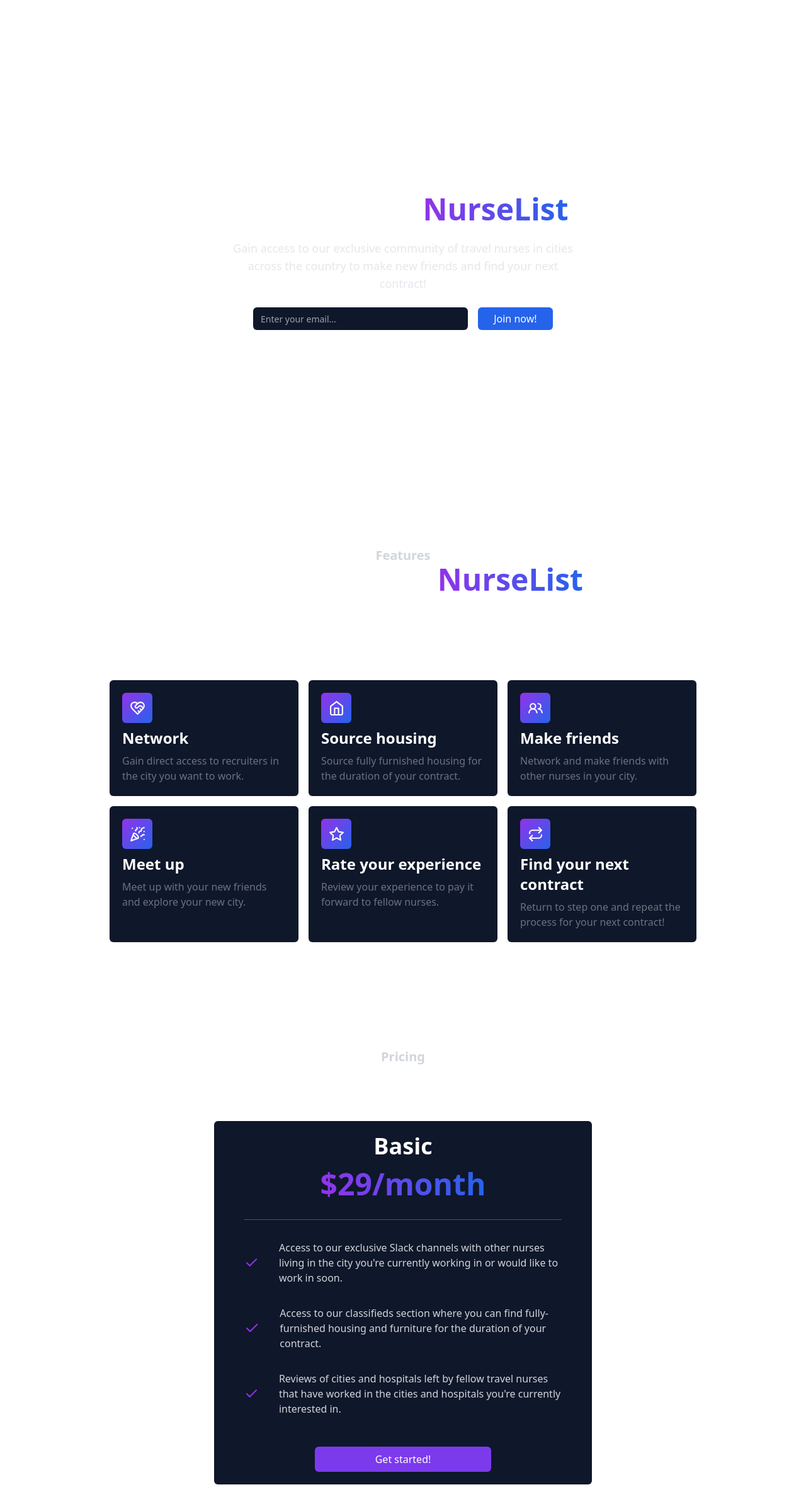
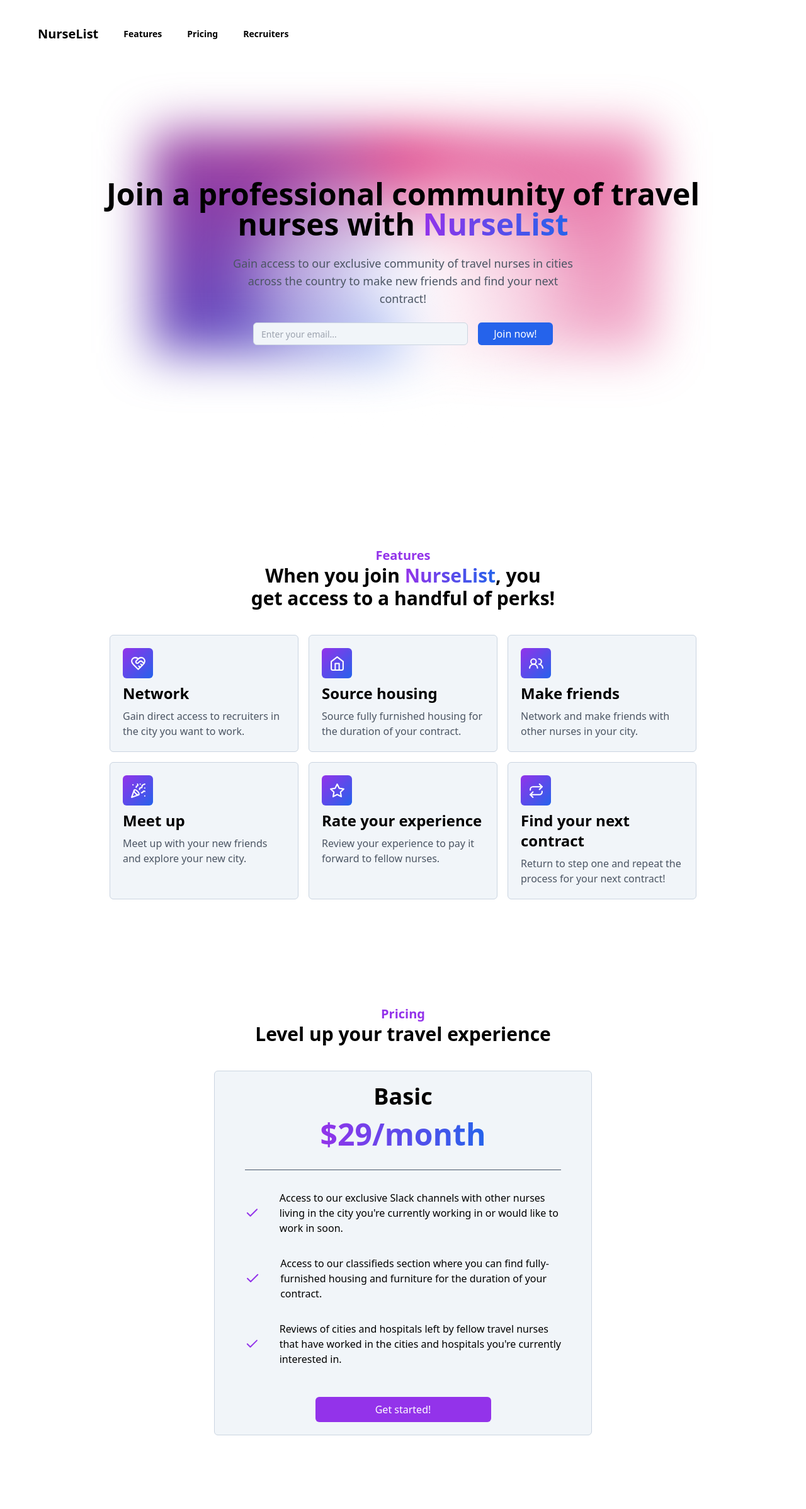
Before and after one commit to tjvonbr/nurse-list, a Next.js app: page / in a window 1280 px wide. Shown: the top 2396 px of the page at 63% size. Built offline with nearby package versions, Linux system fonts and the light colour scheme.

Commit message:
light version for landing page

```diff
--- a/src/app/(marketing)/page.tsx
+++ b/src/app/(marketing)/page.tsx
@@ -22,14 +22,14 @@
           gtag('js', new Date());
 
           gtag('config', 'G-LGC0GGQ5E1');
-        `}
+          `}
       </Script>
       <Navbar />
       <HomeOperations />
 
       <section id="features" className="flex flex-col items-center">
-        <h2 className="text-gray-300 text-xl font-black">Features</h2>
-        <p className="w-full md:w-1/2 text-center text-5xl font-bold">
+        <h2 className="text-xl text-purple-600 font-black">Features</h2>
+        <p className="w-full md:w-1/2 text-center text-3xl text-black font-bold">
           When you join{" "}
           <span className="font-black from-purple-600 to-blue-600 bg-gradient-to-r bg-clip-text text-transparent">
             NurseList
@@ -43,14 +43,14 @@
 
             return (
               <div
-                className="md:w-[300px] p-5 flex flex-col space-y-2 rounded-md bg-slate-900"
+                className="md:w-[300px] p-5 flex flex-col space-y-2 rounded-md bg-slate-100 border border-slate-300"
                 key={idx}
               >
                 <div className="h-12 w-12 p5 flex justify-center items-center rounded-md from-purple-600 to-blue-600 bg-gradient-to-br">
                   <Icon color="white" size={25} />
                 </div>
-                <p className="text-2xl font-bold">{feature.title}</p>
-                <p className="text-gray-500 font-medium">
+                <p className="text-2xl text-black font-bold">{feature.title}</p>
+                <p className="text-gray-600 font-medium">
                   {feature.description}
                 </p>
               </div>
@@ -59,12 +59,12 @@
         </div>
       </section>
       <section className="my-32 flex flex-col items-center" id="pricing">
-        <h2 className="text-gray-300 text-xl font-black">Pricing</h2>
-        <p className="w-full text-center text-5xl font-bold">
+        <h2 className="text-xl text-purple-600 font-black">Pricing</h2>
+        <p className="w-full text-center text-3xl text-black font-bold">
           Level up your travel experience
         </p>
-        <div className="w-full p-5 my-10 md:w-[600px] flex flex-col items-center rounded-md bg-slate-900">
-          <p className="text-4xl text-white font-bold">Basic</p>
+        <div className="w-full p-5 my-10 md:w-[600px] flex flex-col items-center rounded-md bg-slate-100 border border-slate-300">
+          <p className="text-4xl text-black font-bold">Basic</p>
           <p className="mt-4 text-5xl from-purple-600 to-blue-600 bg-gradient-to-r bg-clip-text text-transparent font-bold">
             $29/month
           </p>
@@ -72,7 +72,7 @@
           <div className="w-[90%] flex flex-col items-center space-y-8">
             <div className="w-full flex flex-row space-x-8 items-center">
               <Check color="#9333ea" size={50} />
-              <p className="text-gray-300">
+              <p className="text-black">
                 Access to our exclusive Slack channels with other nurses living
                 in the city you&apos;re currently working in or would like to
                 work in soon.{" "}
@@ -80,7 +80,7 @@
             </div>
             <div className="w-full flex flex-row space-x-8 items-center">
               <Check color="#9333ea" size={50} />
-              <p className="text-gray-300">
+              <p className="text-black">
                 Access to our classifieds section where you can find
                 fully-furnished housing and furniture for the duration of your
                 contract.
@@ -88,14 +88,14 @@
             </div>
             <div className="w-full flex flex-row space-x-8 items-center">
               <Check color="#9333ea" size={50} />
-              <p className="text-gray-300">
+              <p className="text-black">
                 Reviews of cities and hospitals left by fellow travel nurses
                 that have worked in the cities and hospitals you&apos;re
                 currently interested in.
               </p>
             </div>
           </div>
-          <button className="w-full md:w-1/2 mt-12 bg-violet-600 hover:bg-violet-700 transition-colors rounded-md h-10">
+          <button className="w-full md:w-1/2 mt-12 bg-purple-600 hover:bg-blue-700 transition-colors rounded-md h-10">
             Get started!
           </button>
         </div>
--- a/src/components/EmailForm.tsx
+++ b/src/components/EmailForm.tsx
@@ -2,6 +2,7 @@
 
 import { useRouter, useSearchParams } from "next/navigation";
 import { useCallback, useState } from "react";
+import { Input } from "./common/Input";
 
 export default function EmailForm() {
   const [email, setEmail] = useState("");
@@ -31,8 +32,7 @@
 
   return (
     <form className="box-content w-full sm:w-1/2 flex flex-col sm:flex-row space-y-4 sm:space-y-0 sm:space-x-4 items-center">
-      <input
-        className="h-9 w-full sm:flex-grow px-3 py-2 rounded-md bg-slate-900 text-gray-300 text-sm"
+      <Input
         name="email"
         onChange={handleChange}
         placeholder="Enter your email..."
--- a/src/components/HomeOperations.tsx
+++ b/src/components/HomeOperations.tsx
@@ -4,13 +4,14 @@
   return (
     <div className="min-h-screen">
       <div className="w-full md:w-4/5 px-5 md:mt-16 lg:mt-48 m-auto flex flex-col justify-center items-center space-y-6">
-        <h1 className="text-center text-5xl font-black">
+        <div className="relative flex before:absolute before:h-[1600px] before:w-[500px] before:-translate-x-1/2 before:rounded-full before:bg-gradient-radial before:from-white before:to-transparent before:blur-2xl before:content-[''] after:absolute after:-z-20 after:h-[350px] after:w-[800px] after:bg-gradient-conic after:from-blue-600 after:via-pink-600 after:blur-2xl after:content-[''] before:dark:bg-gradient-to-br before:dark:from-transparent before:dark:to-blue-700 before:dark:opacity-10 after:-translate-x-[400px] after:-translate-y-[50px] after:dark:from-purple-900 after:dark:via-[#016fff] after:dark:opacity-40 before:lg:h-[360px] z-[-1]" />
+        <h1 className="text-center text-5xl text-black font-black">
           Join a professional community of travel nurses with{" "}
           <span className="font-black from-purple-600 to-blue-600 bg-gradient-to-r bg-clip-text text-transparent">
             NurseList
           </span>
         </h1>
-        <p className="md:w-3/5 text-center text-lg font-medium text-[#e5e7eb]">
+        <p className="md:w-3/5 text-center text-lg text-gray-600">
           Gain access to our exclusive community of travel nurses in cities
           across the country to make new friends and find your next contract!
         </p>
--- a/src/components/Navbar.tsx
+++ b/src/components/Navbar.tsx
@@ -5,7 +5,7 @@
   return (
     <header className="w-full px-10 flex justify-between items-center">
       <div className="flex items-center space-x-10">
-        <Link className="text-xl font-bold" href="/">
+        <Link className="text-xl text-black font-bold" href="/">
           NurseList
         </Link>
         <nav className="hidden sm:flex space-x-10">
@@ -13,7 +13,7 @@
             return (
               <Link
                 key={idx}
-                className="text-sm hover:text-gray-300 font-bold transition-colors"
+                className="text-sm text-black hover:text-gray-600 font-semibold transition-colors"
                 href={item.href}
               >
                 {item.name}
--- a/src/components/common/Input.tsx
+++ b/src/components/common/Input.tsx
@@ -7,7 +7,7 @@
   ({ className, type, ...props }, ref) => {
     return (
       <input
-        className="h-9 w-full px-3 py-2 border border-slate-300 rounded-md text-sm text-black placeholder:text-gray-400"
+        className="h-9 w-full px-3 py-2 border bg-slate-100 border-slate-300 rounded-md text-sm text-black placeholder:text-gray-400"
         type={type}
         ref={ref}
         {...props}
```
